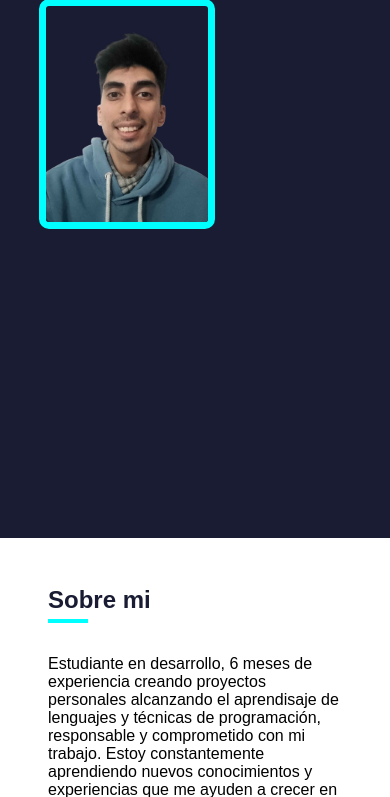
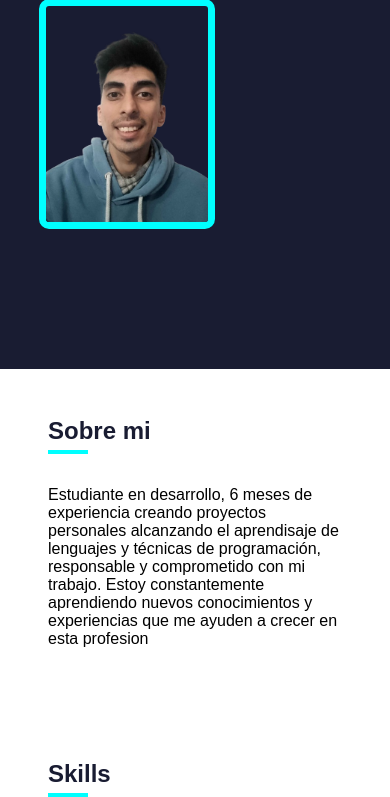
Before and after one commit to alexisrr11/RodriguezAlexis, a PHP site: page / in a window 390 px wide. Shown: the part 475-1272 px from the top of the page. Run offline with PHP 8.4, Linux system fonts and the light colour scheme.

Commit message:
Update style20241112.css

```diff
--- a/style20241112.css
+++ b/style20241112.css
@@ -544,9 +544,6 @@ span {
     .about-info h2 {
         font-size: 1.5em;
     }
-    .wrapper{
-        height: 120vh;
-    }
     .brand {
         position: relative;
     }
```
